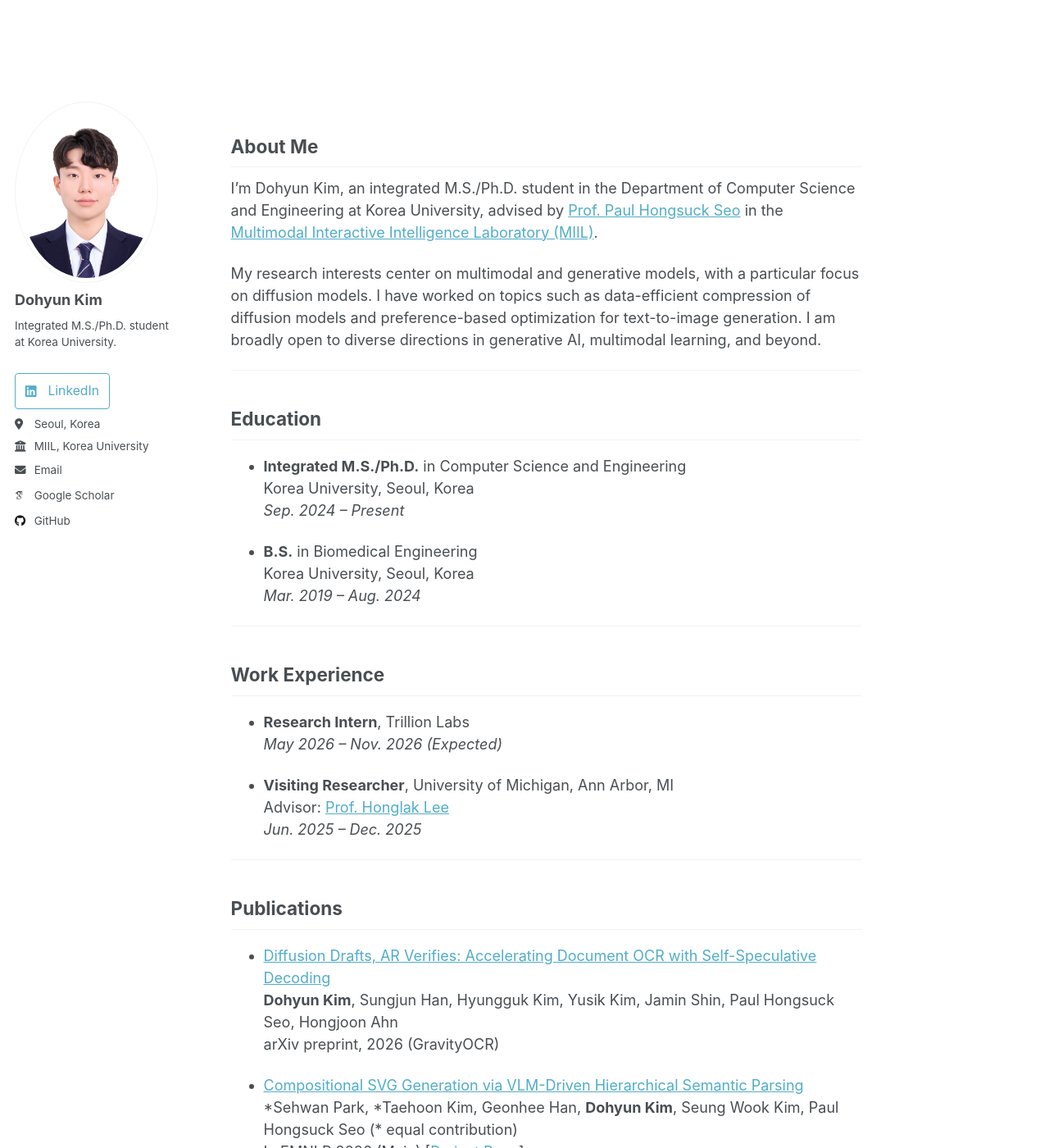
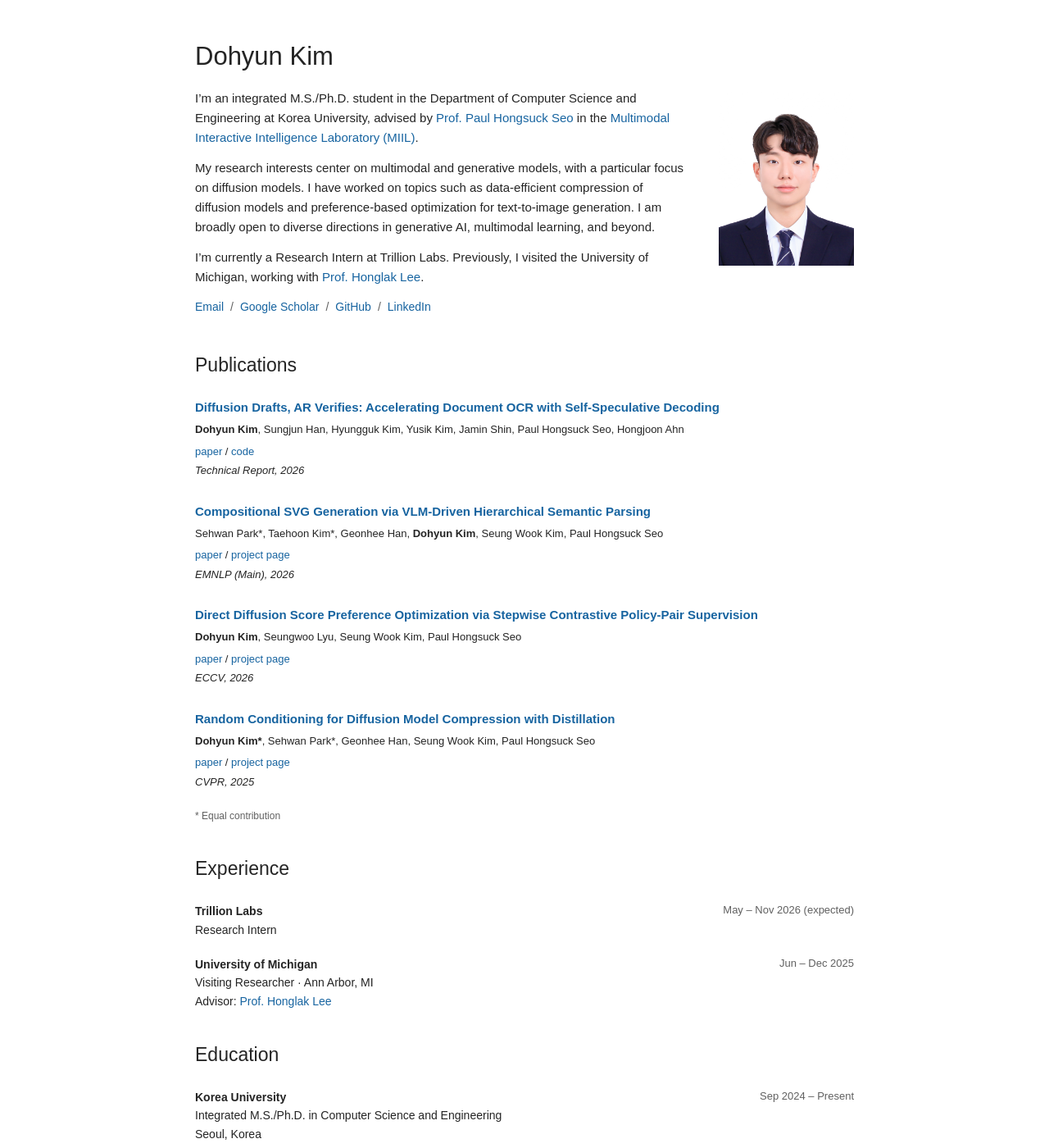
Before and after one commit to dohyun-as/dohyun-as.github.io, a Jekyll site: the page built from _pages/about.md, in a window 1280 px wide and 1400 px high. Shown: the whole window at 82% size. Built offline with Jekyll 4.4.1, drawn with Linux system fonts in a browser that asks for light colours; some web fonts are replaced; some of the changed text lies outside the part shown.

Commit message:
Redesign academic homepage with approved text-first layout

```diff
--- /dev/null
+++ b/_layouts/research.html
@@ -0,0 +1,20 @@
+<!doctype html>
+<html lang="{{ site.locale | default: 'en-US' }}">
+  <head>
+    <meta charset="utf-8">
+    <meta name="viewport" content="width=device-width, initial-scale=1">
+    <title>{{ site.title | escape }}</title>
+    <meta name="description" content="{{ page.description | escape }}">
+    <link rel="canonical" href="{{ page.url | absolute_url }}">
+    <meta property="og:type" content="website">
+    <meta property="og:title" content="{{ site.title | escape }}">
+    <meta property="og:description" content="{{ page.description | escape }}">
+    <meta property="og:url" content="{{ page.url | absolute_url }}">
+    <meta property="og:image" content="{{ '/images/profile.jpg' | absolute_url }}">
+    <link rel="icon" type="image/svg+xml" href="{{ '/images/favicon.svg' | relative_url }}">
+    <link rel="stylesheet" href="{{ '/assets/css/research.css' | relative_url }}?v={{ site.time | date: '%s' }}">
+  </head>
+  <body>
+    {{ content }}
+  </body>
+</html>
--- a/_pages/about.md
+++ b/_pages/about.md
@@ -1,56 +1,68 @@
 ---
 permalink: /
 title: ""
-author_profile: true
+layout: research
+author_profile: false
+description: "Dohyun Kim — research on multimodal and generative models, diffusion model compression, and preference optimization at Korea University."
 ---
 
-## About Me
-
-I’m Dohyun Kim, an integrated M.S./Ph.D. student in the Department of Computer Science and Engineering at Korea University, advised by [Prof. Paul Hongsuck Seo](https://phseo.github.io) in the [Multimodal Interactive Intelligence Laboratory (MIIL)](https://miil.korea.ac.kr).
-
-My research interests center on multimodal and generative models, with a particular focus on diffusion models. I have worked on topics such as data-efficient compression of diffusion models and preference-based optimization for text-to-image generation. I am broadly open to diverse directions in generative AI, multimodal learning, and beyond.
-
----
-
-## Education
-
-- **Integrated M.S./Ph.D.** in Computer Science and Engineering
-  Korea University, Seoul, Korea
-  *Sep. 2024 – Present*
-
-- **B.S.** in Biomedical Engineering
-  Korea University, Seoul, Korea
-  *Mar. 2019 – Aug. 2024*
-
----
-
-## Work Experience
-
-- **Research Intern**, Trillion Labs
-  *May 2026 – Nov. 2026 (Expected)*
-
-- **Visiting Researcher**, University of Michigan, Ann Arbor, MI <br>
-  Advisor: [Prof. Honglak Lee](https://web.eecs.umich.edu/~honglak/)
-  *Jun. 2025 – Dec. 2025*
-
----
-
-## Publications
-
-- [Diffusion Drafts, AR Verifies: Accelerating Document OCR with Self-Speculative Decoding](https://arxiv.org/abs/2609.26638)
-  **Dohyun Kim**, Sungjun Han, Hyungguk Kim, Yusik Kim, Jamin Shin, Paul Hongsuck Seo, Hongjoon Ahn
-  arXiv preprint, 2026 (GravityOCR)
-
-- [Compositional SVG Generation via VLM-Driven Hierarchical Semantic Parsing](https://arxiv.org/abs/2609.14657)
-  \*Sehwan Park, \*Taehoon Kim, Geonhee Han, **Dohyun Kim**, Seung Wook Kim, Paul Hongsuck Seo (* equal contribution)
-  In EMNLP 2026 (Main) [[Project Page](https://ku-miil.github.io/semantic-svg-generation/)]
-
-- [Direct Diffusion Score Preference Optimization via Stepwise Contrastive Policy-Pair Supervision](https://arxiv.org/abs/2512.23426)
-  **Dohyun Kim**, Seungwoo Lyu, Seung Wook Kim, Paul Hongsuck Seo
-  In ECCV 2026 [[Project Page](https://dohyun-as.github.io/DDSPO/)]
-
-- [Random Conditioning for Diffusion Model Compression with Distillation](https://arxiv.org/abs/2504.02011)
-  \***Dohyun Kim**, \*Sehwan Park, Geonhee Han, Seung Wook Kim, Paul Hongsuck Seo (* equal contribution)
-  In CVPR 2025 [[Project Page](https://dohyun-as.github.io/Random-Conditioning)]
-
----
+<div id="dohyun-natural" aria-label="Dohyun Kim’s academic homepage">
+  <main class="dn-page">
+    <section class="dn-intro" aria-label="About Dohyun Kim">
+      <div class="dn-intro-text">
+        <h1>Dohyun Kim</h1>
+        <p>I’m an integrated M.S./Ph.D. student in the Department of Computer Science and Engineering at Korea University, advised by <a href="https://phseo.github.io/" target="_blank" rel="noopener noreferrer">Prof. Paul Hongsuck Seo</a> in the <a href="https://miil.korea.ac.kr/" target="_blank" rel="noopener noreferrer">Multimodal Interactive Intelligence Laboratory (MIIL)</a>.</p>
+        <p>My research interests center on multimodal and generative models, with a particular focus on diffusion models. I have worked on topics such as data-efficient compression of diffusion models and preference-based optimization for text-to-image generation. I am broadly open to diverse directions in generative AI, multimodal learning, and beyond.</p>
+        <p>I’m currently a Research Intern at Trillion Labs. Previously, I visited the University of Michigan, working with <a href="https://web.eecs.umich.edu/~honglak/" target="_blank" rel="noopener noreferrer">Prof. Honglak Lee</a>.</p>
+        <p class="dn-contact"><a href="mailto:a12s12@korea.ac.kr">Email</a><span>/</span><a href="https://scholar.google.com/citations?user=I5U8qzAAAAAJ&amp;hl=en" target="_blank" rel="noopener noreferrer">Google Scholar</a><span>/</span><a href="https://github.com/dohyun-as" target="_blank" rel="noopener noreferrer">GitHub</a><span>/</span><a href="https://www.linkedin.com/in/dohyun-%E2%80%8Dkim-670315336/" target="_blank" rel="noopener noreferrer">LinkedIn</a></p>
+      </div>
+      <img class="dn-portrait" src="{{ '/images/profile.jpg' | relative_url }}" width="1201" height="1543" alt="Dohyun Kim">
+    </section>
+    <section class="dn-publications" aria-label="Publications">
+      <h2>Publications</h2>
+      <article class="dn-paper">
+        <div class="dn-paper-text">
+          <h3><a href="https://arxiv.org/abs/2609.26638" target="_blank" rel="noopener noreferrer">Diffusion Drafts, AR Verifies: Accelerating Document OCR with Self-Speculative Decoding</a></h3>
+          <p><strong>Dohyun Kim</strong>, Sungjun Han, Hyungguk Kim, Yusik Kim, Jamin Shin, Paul Hongsuck Seo, Hongjoon Ahn</p>
+          <p class="dn-links"><a href="https://arxiv.org/abs/2609.26638" target="_blank" rel="noopener noreferrer">paper</a> / <a href="https://github.com/trillion-labs/GravityOCR" target="_blank" rel="noopener noreferrer">code</a></p>
+          <p class="dn-venue"><em>Technical Report, 2026</em></p>
+        </div>
+      </article>
+      <article class="dn-paper">
+        <div class="dn-paper-text">
+          <h3><a href="https://arxiv.org/abs/2609.14657" target="_blank" rel="noopener noreferrer">Compositional SVG Generation via VLM-Driven Hierarchical Semantic Parsing</a></h3>
+          <p>Sehwan Park*, Taehoon Kim*, Geonhee Han, <strong>Dohyun Kim</strong>, Seung Wook Kim, Paul Hongsuck Seo</p>
+          <p class="dn-links"><a href="https://arxiv.org/abs/2609.14657" target="_blank" rel="noopener noreferrer">paper</a> / <a href="https://ku-miil.github.io/semantic-svg-generation/" target="_blank" rel="noopener noreferrer">project page</a></p>
+          <p class="dn-venue"><em>EMNLP (Main), 2026</em></p>
+        </div>
+      </article>
+      <article class="dn-paper">
+        <div class="dn-paper-text">
+          <h3><a href="https://arxiv.org/abs/2512.23426" target="_blank" rel="noopener noreferrer">Direct Diffusion Score Preference Optimization via Stepwise Contrastive Policy-Pair Supervision</a></h3>
+          <p><strong>Dohyun Kim</strong>, Seungwoo Lyu, Seung Wook Kim, Paul Hongsuck Seo</p>
+          <p class="dn-links"><a href="https://arxiv.org/abs/2512.23426" target="_blank" rel="noopener noreferrer">paper</a> / <a href="https://dohyun-as.github.io/DDSPO/" target="_blank" rel="noopener noreferrer">project page</a></p>
+          <p class="dn-venue"><em>ECCV, 2026</em></p>
+        </div>
+      </article>
+      <article class="dn-paper">
+        <div class="dn-paper-text">
+          <h3><a href="https://arxiv.org/abs/2504.02011" target="_blank" rel="noopener noreferrer">Random Conditioning for Diffusion Model Compression with Distillation</a></h3>
+          <p><strong>Dohyun Kim*</strong>, Sehwan Park*, Geonhee Han, Seung Wook Kim, Paul Hongsuck Seo</p>
+          <p class="dn-links"><a href="https://arxiv.org/abs/2504.02011" target="_blank" rel="noopener noreferrer">paper</a> / <a href="https://dohyun-as.github.io/Random-Conditioning/" target="_blank" rel="noopener noreferrer">project page</a></p>
+          <p class="dn-venue"><em>CVPR, 2025</em></p>
+        </div>
+      </article>
+      <p class="dn-note">* Equal contribution</p>
+    </section>
+    <section class="dn-experience" aria-label="Experience">
+      <h2>Experience</h2>
+      <div class="dn-job"><div><strong>Trillion Labs</strong><p>Research Intern</p></div><p>May – Nov 2026 (expected)</p></div>
+      <div class="dn-job"><div><strong>University of Michigan</strong><p>Visiting Researcher · Ann Arbor, MI</p><p>Advisor: <a href="https://web.eecs.umich.edu/~honglak/" target="_blank" rel="noopener noreferrer">Prof. Honglak Lee</a></p></div><p>Jun – Dec 2025</p></div>
+    </section>
+    <section class="dn-education" aria-label="Education">
+      <h2>Education</h2>
+      <div class="dn-job"><div><strong>Korea University</strong><p>Integrated M.S./Ph.D. in Computer Science and Engineering</p><p>Seoul, Korea</p></div><p>Sep 2024 – Present</p></div>
+      <div class="dn-job"><div><strong>Korea University</strong><p>B.S. in Biomedical Engineering</p><p>Seoul, Korea</p></div><p>Mar 2019 – Aug 2024</p></div>
+    </section>
+  </main>
+</div>
--- /dev/null
+++ b/assets/css/research.css
@@ -0,0 +1,40 @@
+html { color-scheme: light dark; }
+body { margin: 0; background: light-dark(#fff, #202224); }
+a:focus-visible { outline: 2px solid currentColor; outline-offset: 3px; }
+
+#dohyun-natural {--dn-paper: light-dark(#ffffff, #202224); --dn-text: light-dark(#242424, #e9e9e9); --dn-link: light-dark(#1764a0, #a5c9ed); --dn-muted: light-dark(#606060, #bdbdbd); background: var(--dn-paper); color: var(--dn-text); font: 15px/1.6 Arial, Helvetica, sans-serif;}
+#dohyun-natural * {box-sizing: border-box;}
+#dohyun-natural a {color: var(--dn-link); text-decoration: none;}
+#dohyun-natural a:hover {text-decoration: underline;}
+#dohyun-natural p, #dohyun-natural h1, #dohyun-natural h2, #dohyun-natural h3 {margin: 0;}
+#dohyun-natural strong {font-weight: 600;}
+#dohyun-natural .dn-page {max-width: 860px; margin: auto; padding: 50px 28px 55px;}
+#dohyun-natural .dn-intro {display: flex; align-items: center; gap: 40px; margin-bottom: 46px;}
+#dohyun-natural .dn-intro-text {min-width: 0; flex: 1;}
+#dohyun-natural h1 {font-size: 31px; font-weight: 400; line-height: 1.25; margin-bottom: 19px;}
+#dohyun-natural .dn-intro-text > p {margin-top: 13px;}
+#dohyun-natural .dn-portrait {width: 165px; height: auto; flex-shrink: 0;}
+#dohyun-natural .dn-contact {display: flex; flex-wrap: wrap; gap: 8px; font-size: 14px;}
+#dohyun-natural .dn-contact span {color: var(--dn-muted);}
+#dohyun-natural h2 {font-size: 23px; line-height: 1.3; font-weight: 400; margin-bottom: 25px;}
+#dohyun-natural .dn-paper {margin-bottom: 28px;}
+#dohyun-natural .dn-paper-text h3 {font-size: 15px; line-height: 1.48; font-weight: 600; margin-bottom: 5px;}
+#dohyun-natural .dn-paper-text p {font-size: 13px; line-height: 1.65;}
+#dohyun-natural .dn-paper-text .dn-links {margin-top: 5px; font-size: 13px;}
+#dohyun-natural .dn-paper-text .dn-venue {margin-top: 2px;}
+#dohyun-natural .dn-note {font-size: 12px; color: var(--dn-muted); margin-top: -6px;}
+#dohyun-natural .dn-experience, #dohyun-natural .dn-education {margin-top: 40px;}
+#dohyun-natural .dn-job {display: flex; justify-content: space-between; gap: 25px; margin-bottom: 20px; font-size: 14px;}
+#dohyun-natural .dn-job > p {color: var(--dn-muted); font-size: 13px;}
+@media (max-width: 630px) {
+  #dohyun-natural .dn-page {padding: 30px 24px 40px;}
+  #dohyun-natural .dn-intro {display: block; margin-bottom: 35px;}
+  #dohyun-natural .dn-portrait {width: 115px; margin-top: 22px;}
+  #dohyun-natural .dn-paper-text h3 {font-size: 14px;}
+  #dohyun-natural .dn-job {display: block;}
+  #dohyun-natural .dn-job > p {margin-top: 4px;}
+}
+@media (max-width: 420px) {
+  #dohyun-natural .dn-paper {display: block; margin-bottom: 32px;}
+}
+@media (pointer: coarse) {#dohyun-natural .dn-contact a, #dohyun-natural .dn-links a {display: inline-block; min-height: 44px; padding-top: 10px;}}
```
